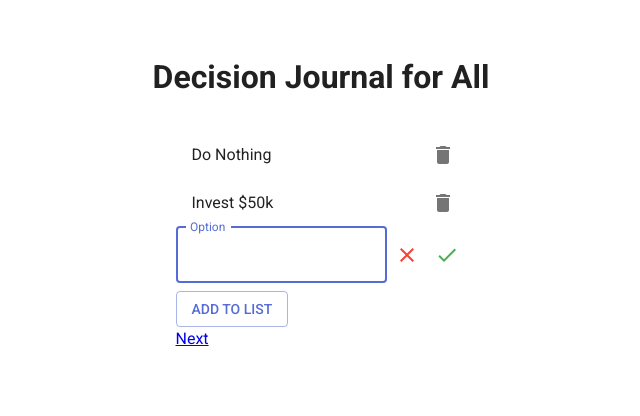
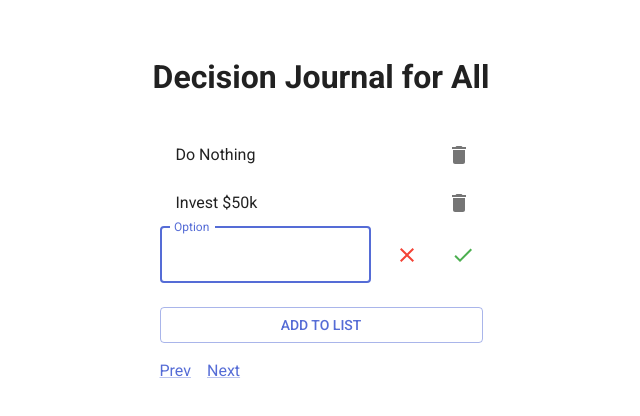
Before and after one commit to sedsimon/dj4all, a Next.js app: page /options in a window 1280 px wide. Both pictures are taken after a click on the button "ADD TO LIST". Shown: the top 416 px of the page, without its empty margins (319-959 px from the left). Built offline with nearby package versions, Linux system fonts and the light colour scheme.

Commit message:
refactor to generalize the Questions component

```diff
--- a/components/layout.js
+++ b/components/layout.js
@@ -34,9 +34,6 @@ export default function Layout({ children}) {
         </header>
         <main>
           {children}
-          <Stack direction="row" spacing="2">
-            <Link href="/options/0/outcomes">Next</Link>
-          </Stack>
         </main>
       </Box>
     </Container>
--- a/components/questions.js
+++ b/components/questions.js
@@ -15,91 +15,76 @@ import { ClickAwayListener } from "@mui/material"
 import {red,green} from "@mui/material/colors"
 import { nanoid } from "nanoid"
 
-const initialOptions = [
-  {
-    id: nanoid(),
-    option: "Do Nothing",
-    edit: false
-  },
-  {
-    id: nanoid(),
-    option: "Invest $50k",
-    edit: false
-  }
-]
+const itemStore = {}
 
-const optionStore = {}
+export default function Questions({initialItems}) {
 
-export default function Questions({children}) {
+  const [items, setItems] = useState(initialItems)
 
-  const [options, setOptions] = useState(initialOptions)
-
-
-
-  function addNewOption() {
+  function addNewItem() {
     const id = nanoid();
-    setOptions(options.concat(
+    setItems(items.concat(
       {
         id,
-        option: "",
+        text: "",
         edit: true
       }
     ));
-    optionStore[id] = "";
+    itemStore[id] = "";
   }
 
   function handleSave(index) {
-    const newOptions = cloneDeep(options);
-    if (newOptions[index].option == "") {
+    const newItems = cloneDeep(items);
+    if (newItems[index].text == "") {
       handleDelete(index);
     } else {
-      newOptions[index].edit = false;
-      setOptions(newOptions);
-      delete optionStore[newOptions[index].id];
+      newItems[index].edit = false;
+      setItems(newItems);
+      delete itemStore[newItems[index].id];
     }
   }
 
-  function handleListItemClick(option,index){
+  function handleListItemClick(text,index){
     // loop through options and cancel the others
-    const newOptions = options.map((elem) => {
-      let newOption = elem.option;
-      if (optionStore[elem.id]) {
-        newOption = optionStore[elem.id];
-        delete optionStore[elem.id];
+    const newItems = items.map((elem) => {
+      let newText = elem.text;
+      if (itemStore[elem.id]) {
+        newText = itemStore[elem.id];
+        delete itemStore[elem.id];
       }
       return {
         id:elem.id,
-        option: newOption,
+        text: newText,
         edit: false
       }
     });
-    newOptions[index].edit = true;
-    setOptions(newOptions);
-    optionStore[newOptions[index].id] = option;
+    newItems[index].edit = true;
+    setItems(newItems);
+    itemStore[newItems[index].id] = text;
   }
 
   function handleCancel(index) {
-    const newOptions = cloneDeep(options);
-    if (optionStore[newOptions[index].id] == "") {
-      newOptions.splice(index,1);
+    const newItems = cloneDeep(items);
+    if (itemStore[newItems[index].id] == "") {
+      newItems.splice(index,1);
     } else {
-      newOptions[index].edit = false;
-      newOptions[index].option = optionStore[newOptions[index].id];
+      newItems[index].edit = false;
+      newItems[index].text = itemStore[newItems[index].id];
     }
-    delete optionStore[newOptions[index].id];
-    setOptions(newOptions);
+    delete itemStore[newItems[index].id];
+    setItems(newItems);
   }
 
   function handleChange(e,index) {
-    const newOptions = cloneDeep(options);
-    newOptions[index].option = e.target.value;
-    setOptions(newOptions);
+    const newItems = cloneDeep(items);
+    newItems[index].text = e.target.value;
+    setItems(newItems);
   }
 
   function handleDelete(index) {
-    const newOptions = cloneDeep(options);
-    newOptions.splice(index,1);
-    setOptions(newOptions);
+    const newItems = cloneDeep(items);
+    newItems.splice(index,1);
+    setItems(newItems);
   }
 
   function handleKeyDown(e,index) {
@@ -113,12 +98,12 @@ export default function Questions({children}) {
   return (
     <>
     <List>
-      {options.map(({id,option,edit},index) =>
+      {items.map(({id,text,edit},index) =>
         edit?
         <ClickAwayListener onClickAway={() => handleCancel(index)} key={id}>
-          <Stack direction="row" spacing="2">
+          <Stack direction="row" spacing={2}>
             <TextField label="Option" variant="outlined"
-              autoComplete="off" value={option} onChange={(e) => handleChange(e,index)}
+              autoComplete="off" value={text} onChange={(e) => handleChange(e,index)}
               onKeyDown={(e) => handleKeyDown(e,index)}
               autoFocus={true}/>
             <IconButton aria-label="cancel" onClick={() => handleCancel(index)}>
@@ -139,8 +124,8 @@ export default function Questions({children}) {
             }
             disablePadding
           >
-          <ListItemButton onClick={() => handleListItemClick(option,index)}>
-            <ListItemText primary={option}/>
+          <ListItemButton onClick={() => handleListItemClick(text,index)}>
+            <ListItemText primary={text}/>
           </ListItemButton>
         </ListItem>
 
@@ -149,8 +134,7 @@ export default function Questions({children}) {
 
 
     </List>
-    <Button onClick={addNewOption} variant="outlined">Add to List</Button>
-    {children}
+    <Button onClick={addNewItem} variant="outlined">Add to List</Button>
     </>
   )
 }
--- a/pages/options.js
+++ b/pages/options.js
@@ -1,7 +1,29 @@
 import Questions from '../components/questions'
+import { nanoid } from 'nanoid'
+import {Stack, Link} from '@mui/material'
+
+
+const initialItems = [
+  {
+    id: nanoid(),
+    text: "Do Nothing",
+    edit: false
+  },
+  {
+    id: nanoid(),
+    text: "Invest $50k",
+    edit: false
+  }
+]
 
 export default function Options() {
   return (
-    <Questions></Questions>
+    <Stack direction="column" spacing={2}>
+      <Questions initialItems={initialItems}></Questions>
+      <Stack direction="row" spacing={2}>
+        <Link href="/options/0/outcomes">Prev</Link>
+        <Link href="/options/0/outcomes">Next</Link>
+      </Stack>
+    </Stack>
   )
 }
```
